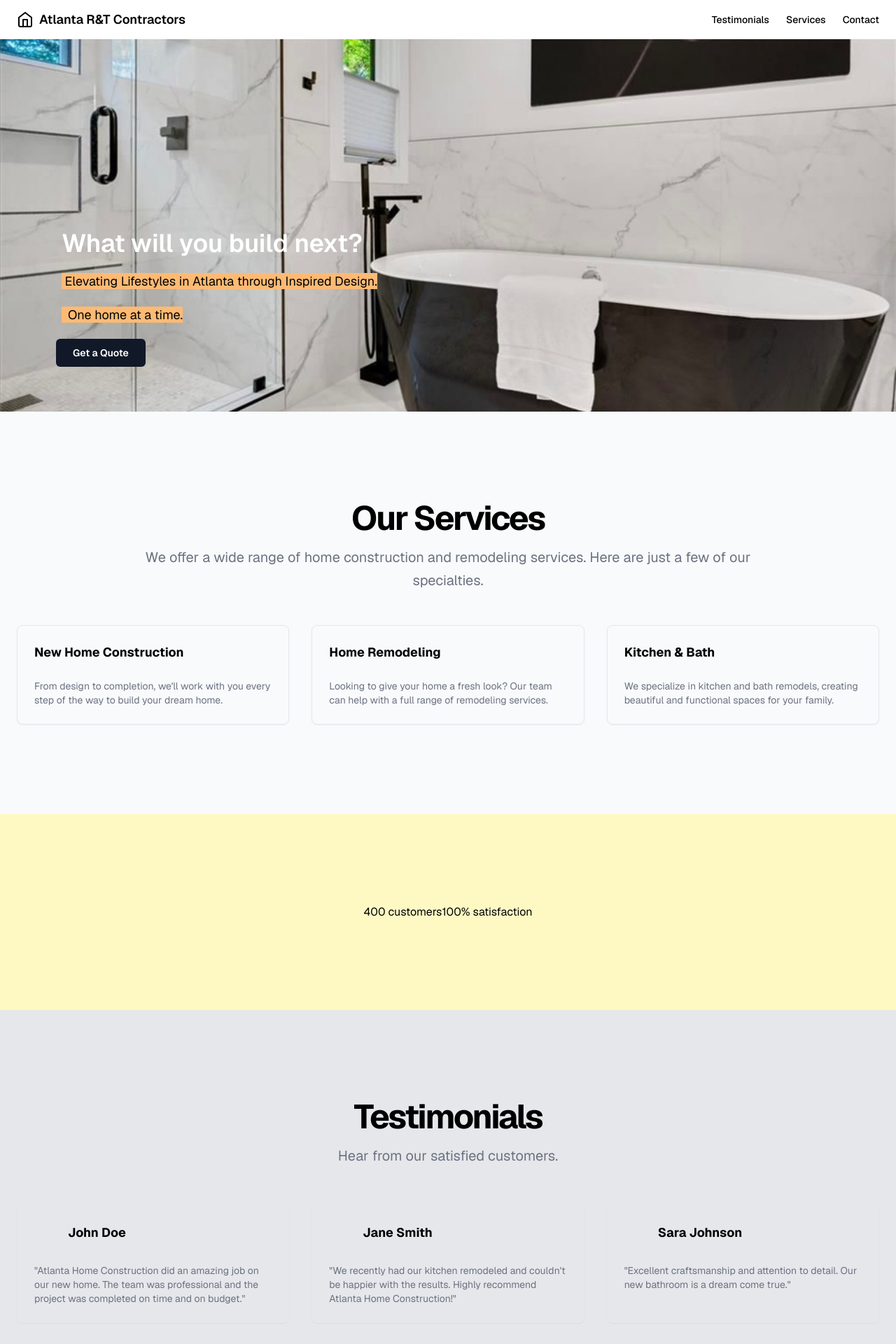
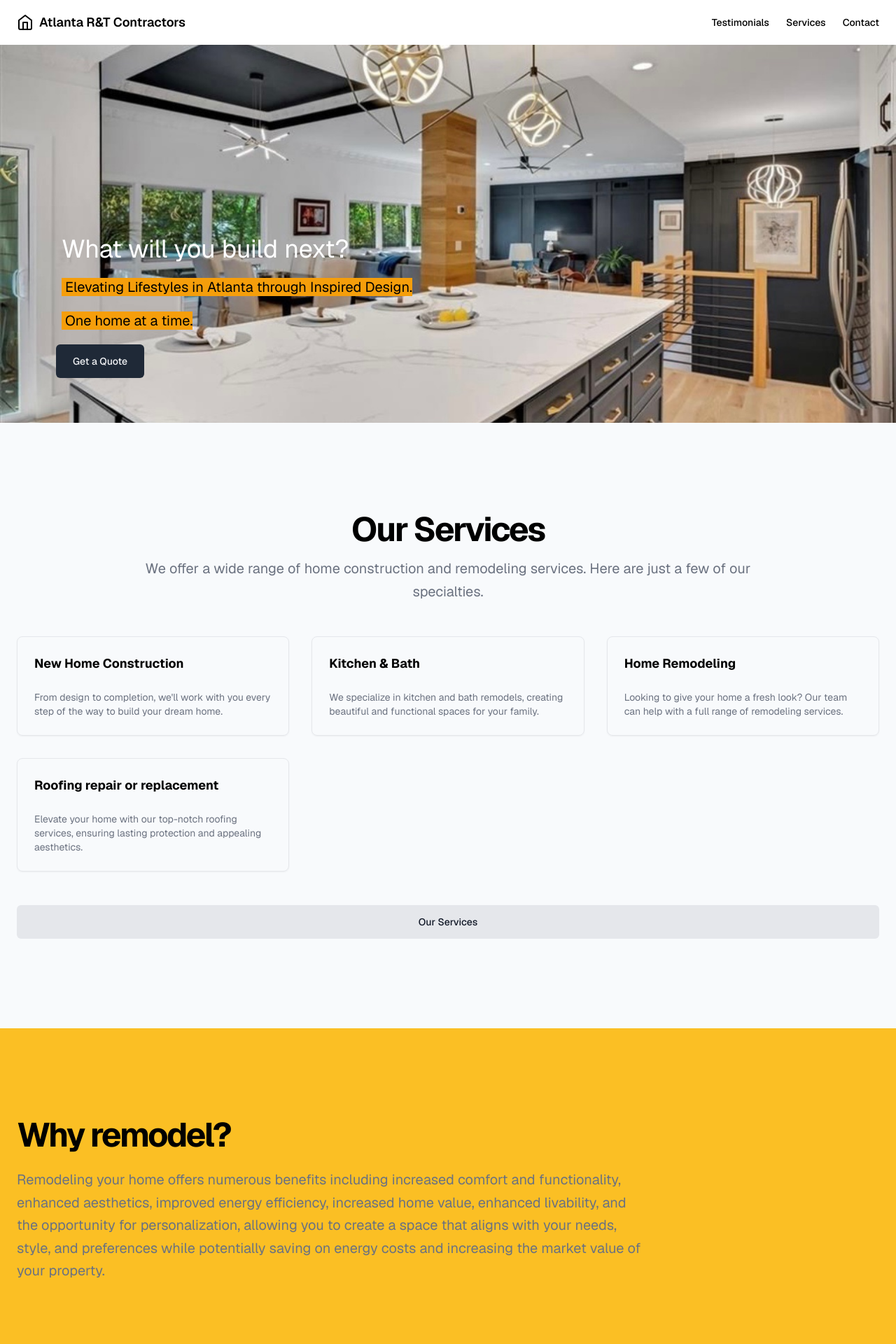
Before and after one commit to KarnellSchultz/atlanta-rnt-contractors, a Next.js app: page / in a window 1280 px wide. Shown: the top 1920 px of the page at 70% size. Built offline with nearby package versions, Linux system fonts and the light colour scheme.

Commit message:
working on sections

```diff
--- a/app/layout.tsx
+++ b/app/layout.tsx
@@ -16,7 +16,7 @@ export default function RootLayout({ children }: { children: React.ReactNode })
     <html lang="en">
       <body className={GeistSans.className}>
         <>
-          <header className="px-4 lg:px-6 h-14 flex items-center">
+          <header className="px-4 lg:px-6 h-16 flex items-center">
             <Link className="flex items-center justify-center" href="/">
               <span>
                 <HomeIcon className="h-6 w-6" />
@@ -24,17 +24,17 @@ export default function RootLayout({ children }: { children: React.ReactNode })
               <span className="ml-2 text-lg font-semibold">{BRAND_NAME}</span>
             </Link>
             <nav className="ml-auto flex gap-4 sm:gap-6">
-              <Link className="text-sm font-medium hover:underline underline-offset-4" href="#">
+              <Link className="text-sm font-medium hover:underline underline-offset-8" href="#">
                 Testimonials
               </Link>
               <Link
-                className="text-sm font-medium hover:underline underline-offset-4"
+                className="text-sm font-medium hover:underline underline-offset-8"
                 href={LINK.services}
               >
                 Services
               </Link>
               <Link
-                className="text-sm font-medium hover:underline underline-offset-4"
+                className="text-sm font-medium hover:underline underline-offset-8"
                 href={LINK.contact}
               >
                 Contact
--- a/components/home.tsx
+++ b/components/home.tsx
@@ -13,28 +13,24 @@ export function Home() {
     <div className="flex flex-col min-h-screen justify-center">
       <main className="flex-1">
         <section
-          className="bg-cover bg-center  "
+          className="bg-cover bg-center"
           style={{
-            backgroundImage: "url(/images/br1.JPG)",
+            backgroundImage: "url(/images/k4.JPG)",
           }}
         >
           <div className="h-full flex">
             <div className=" flex flex-col gap-1 text-left mt-52 py-16 px-4 space-y-4 sm:px-20">
-              <h1 className=" text-white text-3xl sm:text-4xl font-semibold px-2 ">
-                What will you build next?
-              </h1>
-              <p className="sm:text-lg px-2">
-                <span className="bg-orange-300 inline">
+              <h1 className=" text-white text-3xl sm:text-4xl px-2 ">What will you build next?</h1>
+              <p className="sm:text-xl px-2">
+                <span className="bg-amber-500 inline">
                   &nbsp;Elevating Lifestyles in Atlanta through Inspired Design.
                 </span>
               </p>
-              <p className="sm:text-lg px-2">
-                <span className="bg-orange-300 inline">&nbsp; One home at a time.</span>
+              <p className="sm:text-xl px-2">
+                <span className="bg-amber-500 inline">&nbsp;One home at a time.</span>
               </p>
               <Link href={LINK.contact}>
-                <Button className="bg-gray-900 text-white px-6 py-2 font-semibold">
-                  {TEXT.CTA}
-                </Button>
+                <Button className="bg-gray-800 text-gray-100 px-6 py-6">{TEXT.CTA}</Button>
               </Link>
             </div>
           </div>
@@ -65,6 +61,17 @@ export function Home() {
               </Card>
               <Card>
                 <CardHeader>
+                  <h3 className="text-lg font-bold">Kitchen & Bath</h3>
+                </CardHeader>
+                <CardContent>
+                  <p className="text-sm text-gray-500 ">
+                    We specialize in kitchen and bath remodels, creating beautiful and functional
+                    spaces for your family.
+                  </p>
+                </CardContent>
+              </Card>
+              <Card>
+                <CardHeader>
                   <h3 className="text-lg font-bold">Home Remodeling</h3>
                 </CardHeader>
                 <CardContent>
@@ -76,16 +83,33 @@ export function Home() {
               </Card>
               <Card>
                 <CardHeader>
-                  <h3 className="text-lg font-bold">Kitchen & Bath</h3>
+                  <h3 className="text-lg font-bold">Roofing repair or replacement</h3>
                 </CardHeader>
                 <CardContent>
                   <p className="text-sm text-gray-500 ">
-                    We specialize in kitchen and bath remodels, creating beautiful and functional
-                    spaces for your family.
+                    Elevate your home with our top-notch roofing services, ensuring lasting
+                    protection and appealing aesthetics.
                   </p>
                 </CardContent>
               </Card>
             </div>
+            <div className="">
+              <Link href={LINK.services}>
+                <Button className="bg-gray-200 text-gray-900 px-6 py-6 w-full">Our Services</Button>
+              </Link>
+            </div>
+          </div>
+        </section>
+        <section className="w-full flex flex-col justify-center py-12 md:py-24 lg:py-32 bg-amber-400">
+          <div className="container space-y-6 px-4 md:px-6">
+            <h2 className="text-3xl font-bold tracking-tighter sm:text-5xl">Why remodel?</h2>
+            <p className="max-w-[900px] text-gray-500 md:text-xl/relaxed lg:text-base/relaxed xl:text-xl/relaxed ">
+              Remodeling your home offers numerous benefits including increased comfort and
+              functionality, enhanced aesthetics, improved energy efficiency, increased home value,
+              enhanced livability, and the opportunity for personalization, allowing you to create a
+              space that aligns with your needs, style, and preferences while potentially saving on
+              energy costs and increasing the market value of your property.
+            </p>
           </div>
         </section>
         <section className="w-full flex justify-center py-12 md:py-24 lg:py-32 bg-yellow-100">
```
